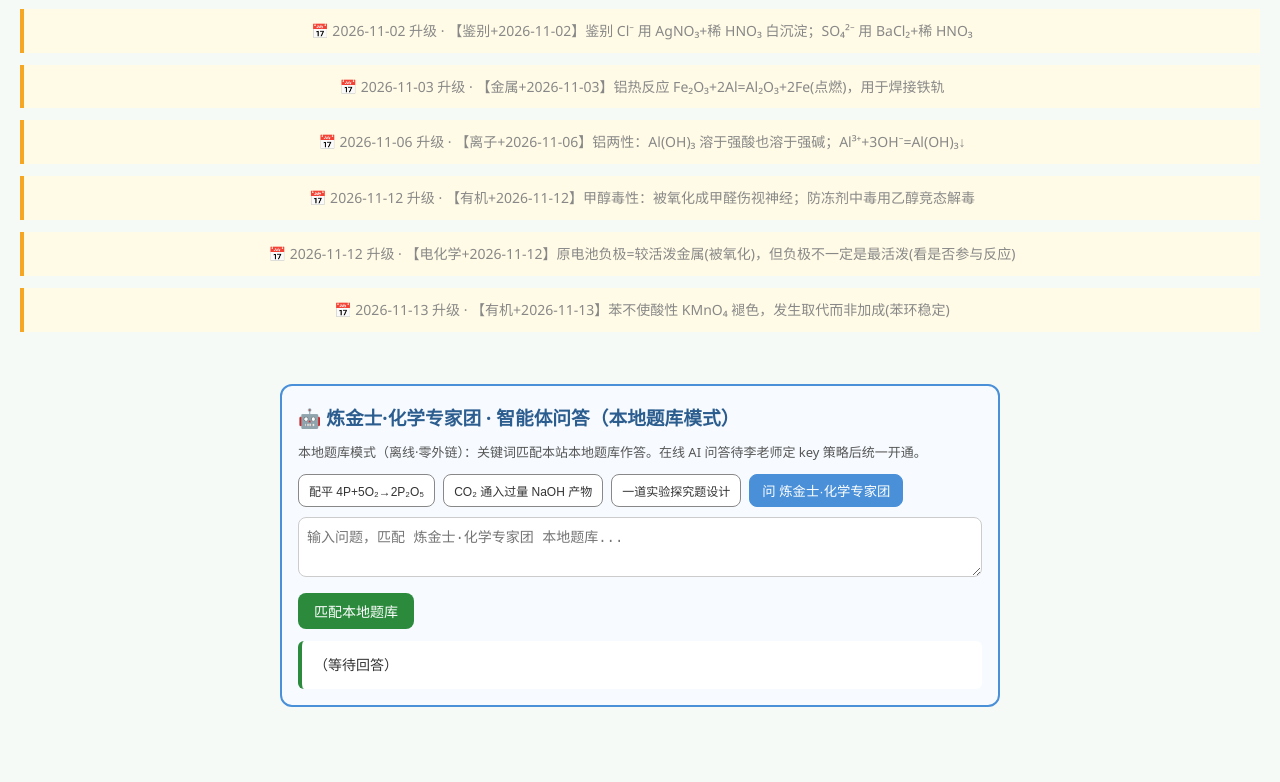
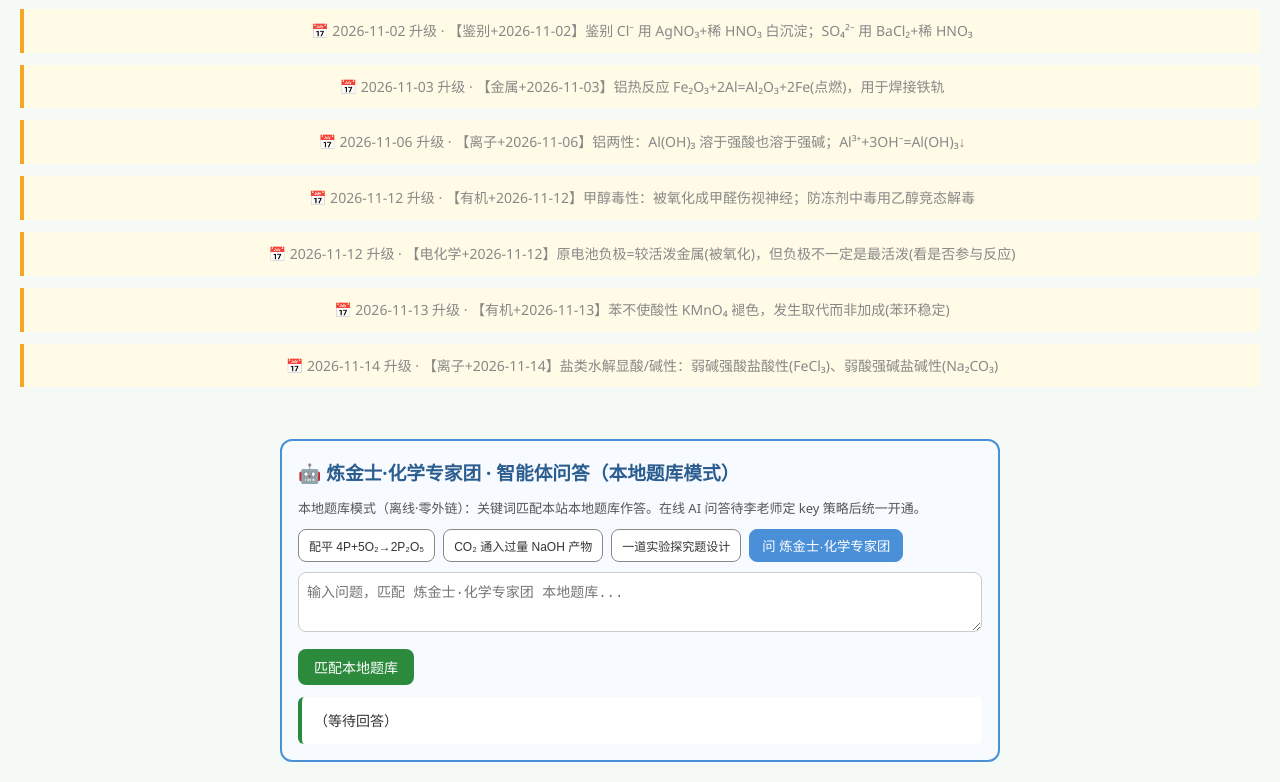
Before and after one commit to dapengzhanchi141345/li-yanming-chem, a plain HTML site: page index.html in a window 1280 px wide. Shown: the part 1803-2585 px from the top of the page. Before the commit the page ends 2530 px from the top, so only its background shows below. Drawn offline with Linux system fonts and the light colour scheme.

Commit message:
chem 12独立站升级 2026-11-14

```diff
--- a/index.html
+++ b/index.html
@@ -135,6 +135,8 @@ CO₂系数 <input id="a3" value="3" style="width:50px"> H₂O系数 <input id="
 <div style="background:#fffbe6;border-left:4px solid #f5a623;padding:10px;margin:12px 0;font-size:14px">📅 2026-11-12 升级 · 【电化学+2026-11-12】原电池负极=较活泼金属(被氧化)，但负极不一定是最活泼(看是否参与反应)</div>
 
 <div style="background:#fffbe6;border-left:4px solid #f5a623;padding:10px;margin:12px 0;font-size:14px">📅 2026-11-13 升级 · 【有机+2026-11-13】苯不使酸性 KMnO₄ 褪色，发生取代而非加成(苯环稳定)</div>
+
+<div style="background:#fffbe6;border-left:4px solid #f5a623;padding:10px;margin:12px 0;font-size:14px">📅 2026-11-14 升级 · 【离子+2026-11-14】盐类水解显酸/碱性：弱碱强酸盐酸性(FeCl₃)、弱酸强碱盐碱性(Na₂CO₃)</div>
 </footer>
 
 <script>
```
